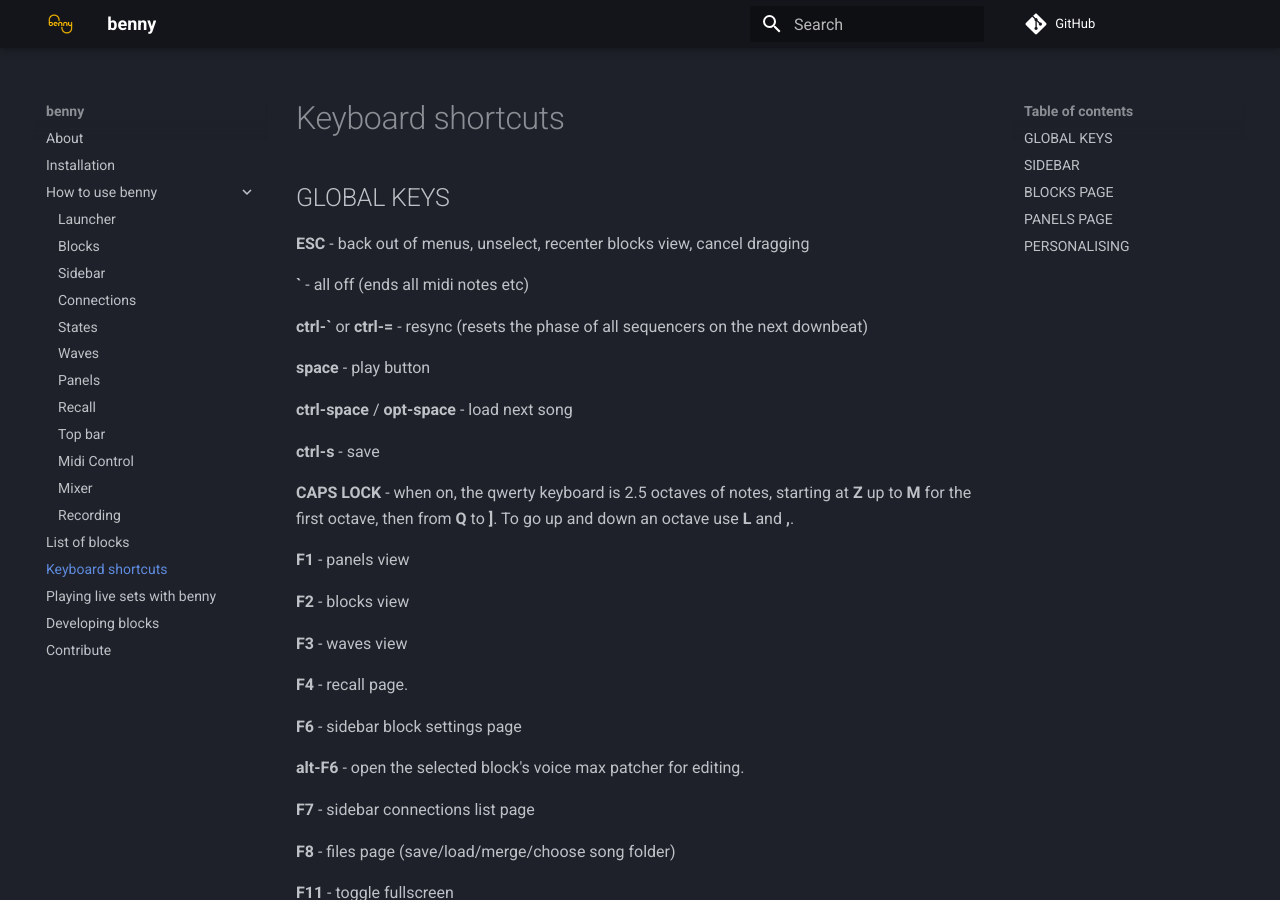
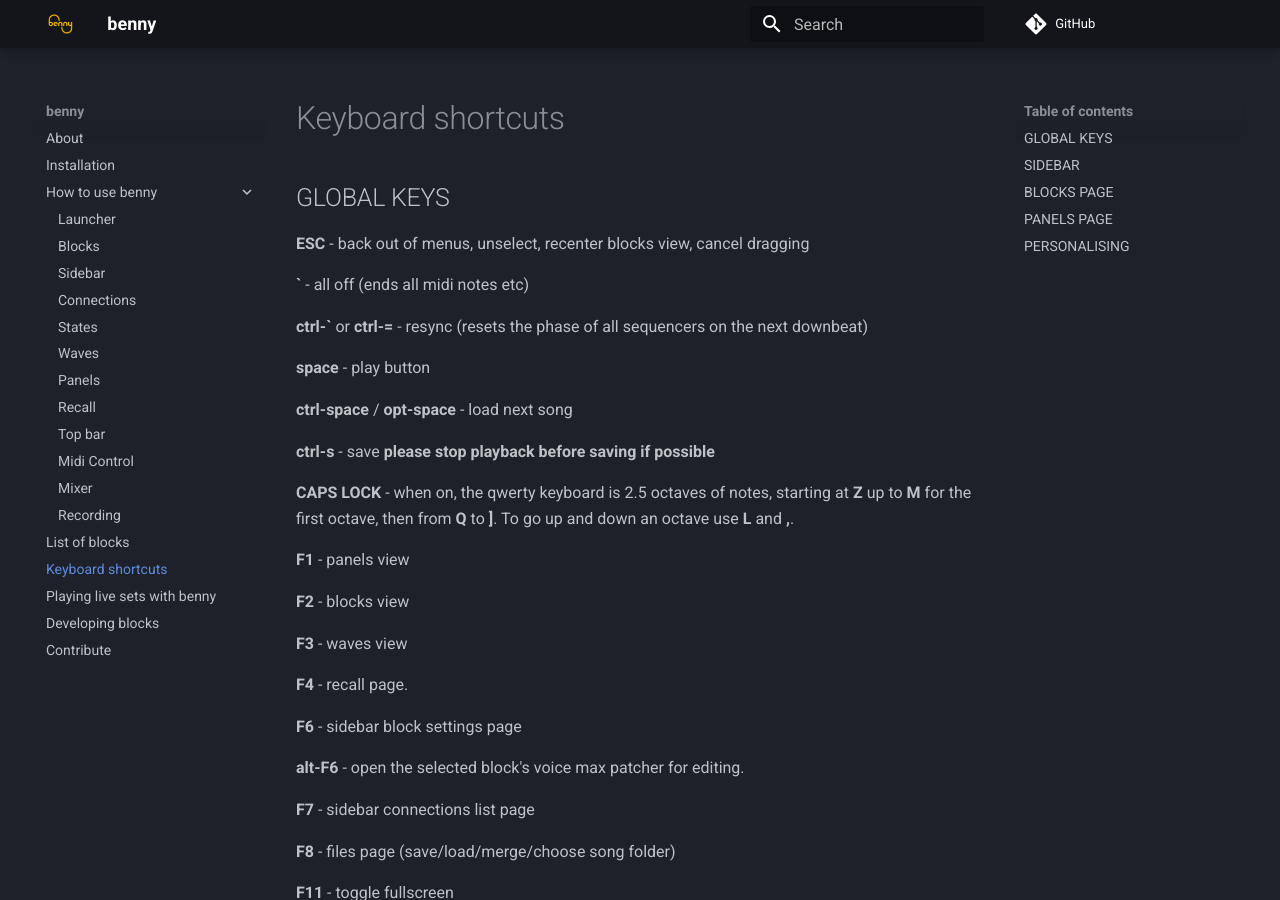
Before and after one commit to playbenny/benny_manual, an MkDocs documentation site: the page built from docs/keyboard_shortcuts.md, in a window 1280 px wide and 900 px high. Built offline with MkDocs 1.6.1 and Material for MkDocs 9.7.7, drawn with Linux system fonts in a browser that asks for light colours; comment, search, counter and statistics services are not loaded.

Commit message:
Update keyboard_shortcuts.md

```diff
--- a/docs/keyboard_shortcuts.md
+++ b/docs/keyboard_shortcuts.md
@@ -10,7 +10,7 @@
 
 **ctrl-space** / **opt-space** - load next song
 
-**ctrl-s** - save
+**ctrl-s** - save **please stop playback before saving if possible**
 
 **CAPS LOCK** - when on, the qwerty keyboard is 2.5 octaves of notes, starting at **Z** up to **M** for the first octave, then from **Q** to **]**. To go up and down an octave use **L** and **,**.
 
```
